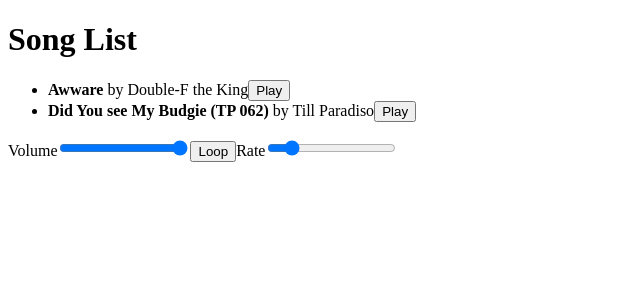
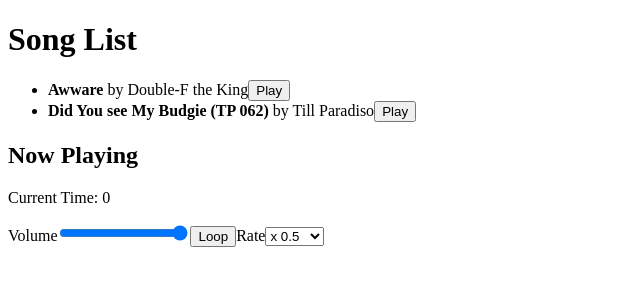
Before and after one commit to Albebu/music-player, a React (Vite) app: page / in a window 1280 px wide. Shown: the top 300 px of the page, without its empty margins (0-640 px from the left). Built offline with nearby package versions, Linux system fonts and the light colour scheme.

Commit message:
Added time and changed rate selection method

```diff
--- a/src/App.jsx
+++ b/src/App.jsx
@@ -5,6 +5,9 @@ const App = () => {
   const [songs, setSongs] = useState([]);
   const [loading, setLoading] = useState(true);
   const soundRef = useRef(null); // Holds the Howl instance
+
+  const [playingSong, setPlayingSong] = useState(null);
+  const [currentTime, setCurrentTime] = useState(0);
 
   const [loop, setLoop] = useState(false);
   const [rate, setRate] = useState(1);
@@ -54,7 +57,7 @@ const App = () => {
       }
     };
 
-    const interval = setInterval(updateCurrentTime, 1000);
+    const interval = setInterval(updateCurrentTime, 500);
 
     soundRef.current.on('end', () => {
       clearInterval(interval);
@@ -86,6 +89,7 @@ const App = () => {
     if (soundRef.current) {
       soundRef.current.rate(newRate);
     }
+    console.log(soundRef.current.rate());
   };
 
   return (
@@ -95,10 +99,15 @@ const App = () => {
         {songs.map(song => (
           <li key={song.id}>
             <strong>{song.title}</strong> by {song.artist_name}
-            <button onClick={() => handlePlayButton(song.song_path)}>Play</button>
+            <button onClick={() => handlePlayButton(song.song_path)}>{soundRef.current ? 'Stop' : 'Play'}</button>
           </li>
         ))}
       </ul>
+      <section>
+        <h2>Now Playing</h2>
+        <p>{playingSong}</p>
+        <p>Current Time: {currentTime.toFixed(0)}</p>
+      </section>
       <aside>
         <label htmlFor="volume">Volume</label>
         <input
@@ -111,15 +120,15 @@ const App = () => {
         />
         <button onClick={handleLoopButton}>{loop ? 'Do not loop' : 'Loop'}</button>
         <label htmlFor="rate">Rate</label>
-        <input
-          id="rate"
-          name="range"
-          type="range"
-          step={0.1}
-          min={0.5}
-          max={4}
-          value={rate}
-          onChange={(e) => handleRateChange(e.target.value)} />
+        <select onChange={(e) => {handleRateChange(e.target.value)}} name="rate" id="rate">
+          <option value="0.5">x 0.5</option>
+          <option value="1.0">x 1.0</option>
+          <option value="1.25">x 1.25</option>
+          <option value="1.5">x 1.5</option>
+          <option value="2.0">x 2.0</option>
+          <option value="2.5">x 2.5</option>
+          <option value="3.0">x 3.0</option>
+        </select>
       </aside>
     </>
   );
```
